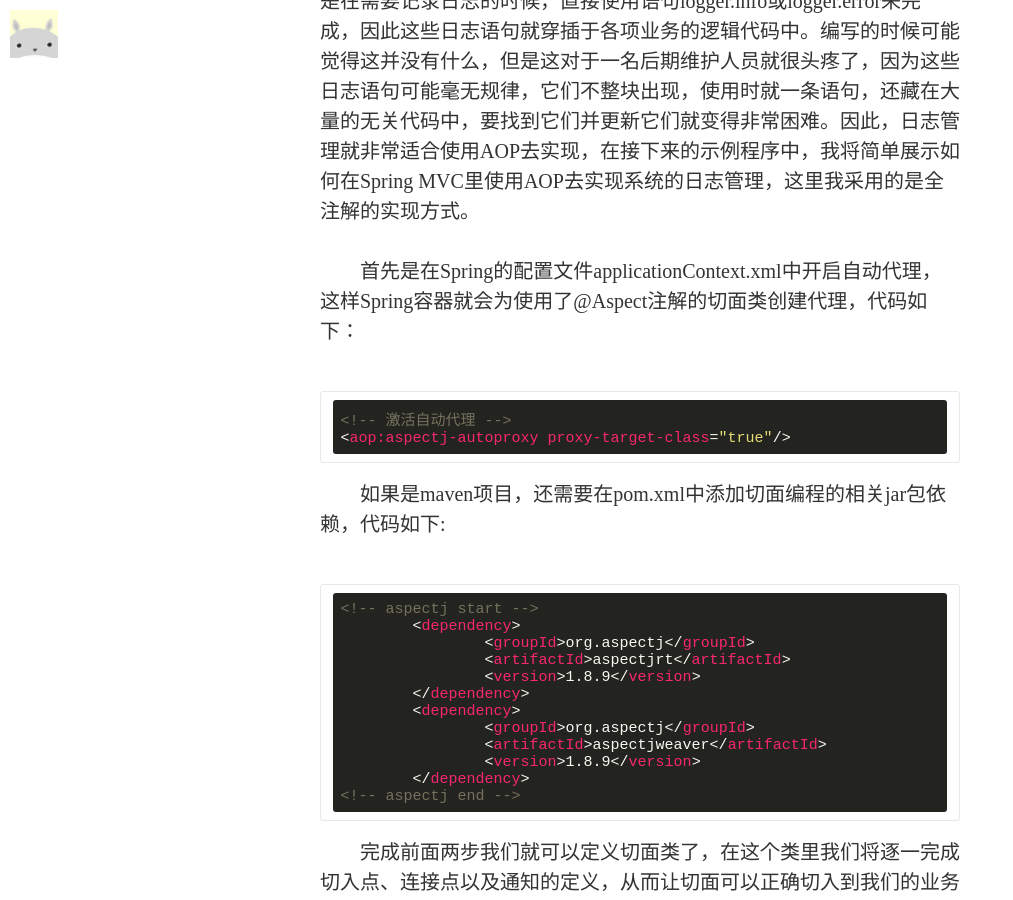
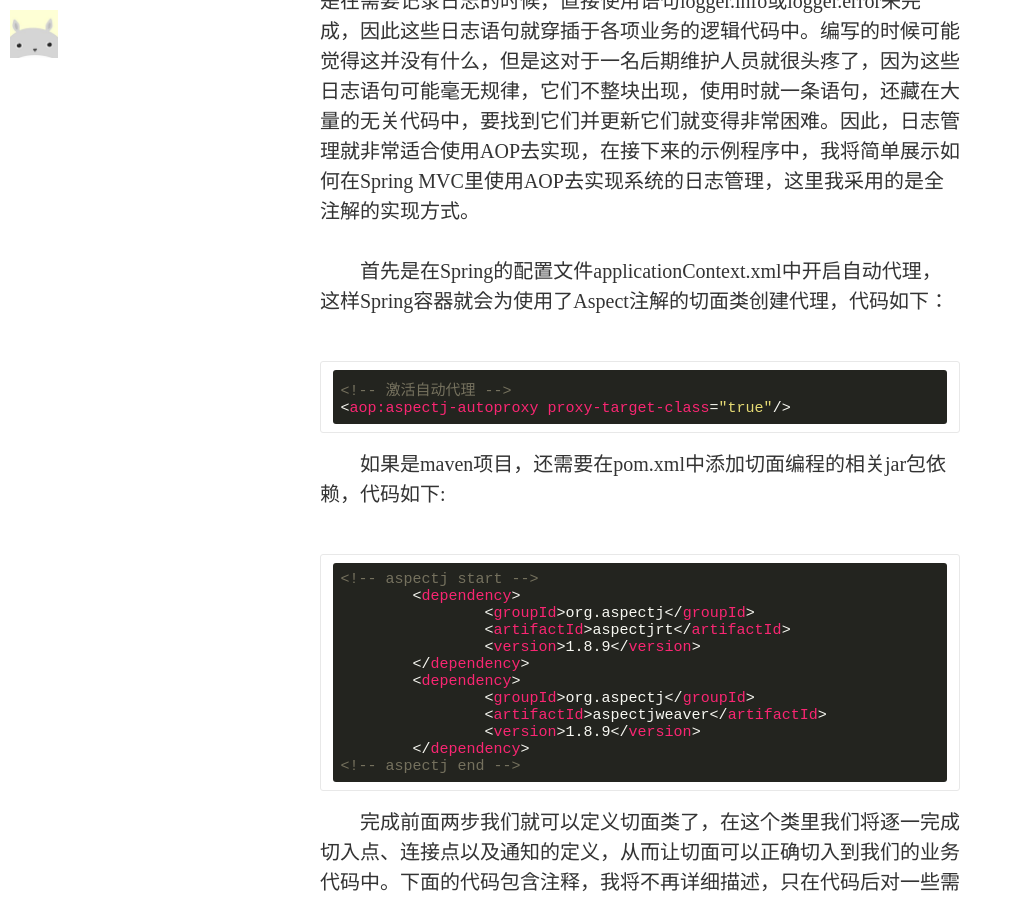
Before and after one commit to ihuyang/myblog, a Jekyll site: the page built from _posts/2016-10-22-Using Spring AOP to achieve the system log.md, in a window 1280 px wide and 900 px high, scrolled down 3773 px. Shown: the whole window, without its empty margins (0-1013 px from the left). Built offline with Jekyll 4.4.1, drawn with Linux system fonts in a browser that asks for light colours; nearby versions of some CDN libraries; some web fonts are replaced; comment, search, counter and statistics services are not loaded.

Commit message:
interface modified

```diff
--- a/_posts/2016-10-22-Using Spring AOP to achieve the system log.md
+++ b/_posts/2016-10-22-Using Spring AOP to achieve the system log.md
@@ -42,7 +42,7 @@
 
 　　回想一下，我们在之前是如何实现系统日志功能的？一般情况下，都是在需要记录日志的时候，直接使用语句logger.info或logger.error来完成，因此这些日志语句就穿插于各项业务的逻辑代码中。编写的时候可能觉得这并没有什么，但是这对于一名后期维护人员就很头疼了，因为这些日志语句可能毫无规律，它们不整块出现，使用时就一条语句，还藏在大量的无关代码中，要找到它们并更新它们就变得非常困难。因此，日志管理就非常适合使用AOP去实现，在接下来的示例程序中，我将简单展示如何在Spring MVC里使用AOP去实现系统的日志管理，这里我采用的是全注解的实现方式。
 
-　　首先是在Spring的配置文件applicationContext.xml中开启自动代理，这样Spring容器就会为使用了@Aspect注解的切面类创建代理，代码如下：
+　　首先是在Spring的配置文件applicationContext.xml中开启自动代理，这样Spring容器就会为使用了Aspect注解的切面类创建代理，代码如下：
 
 	<!-- 激活自动代理 -->
 	<aop:aspectj-autoproxy proxy-target-class="true"/>
```
